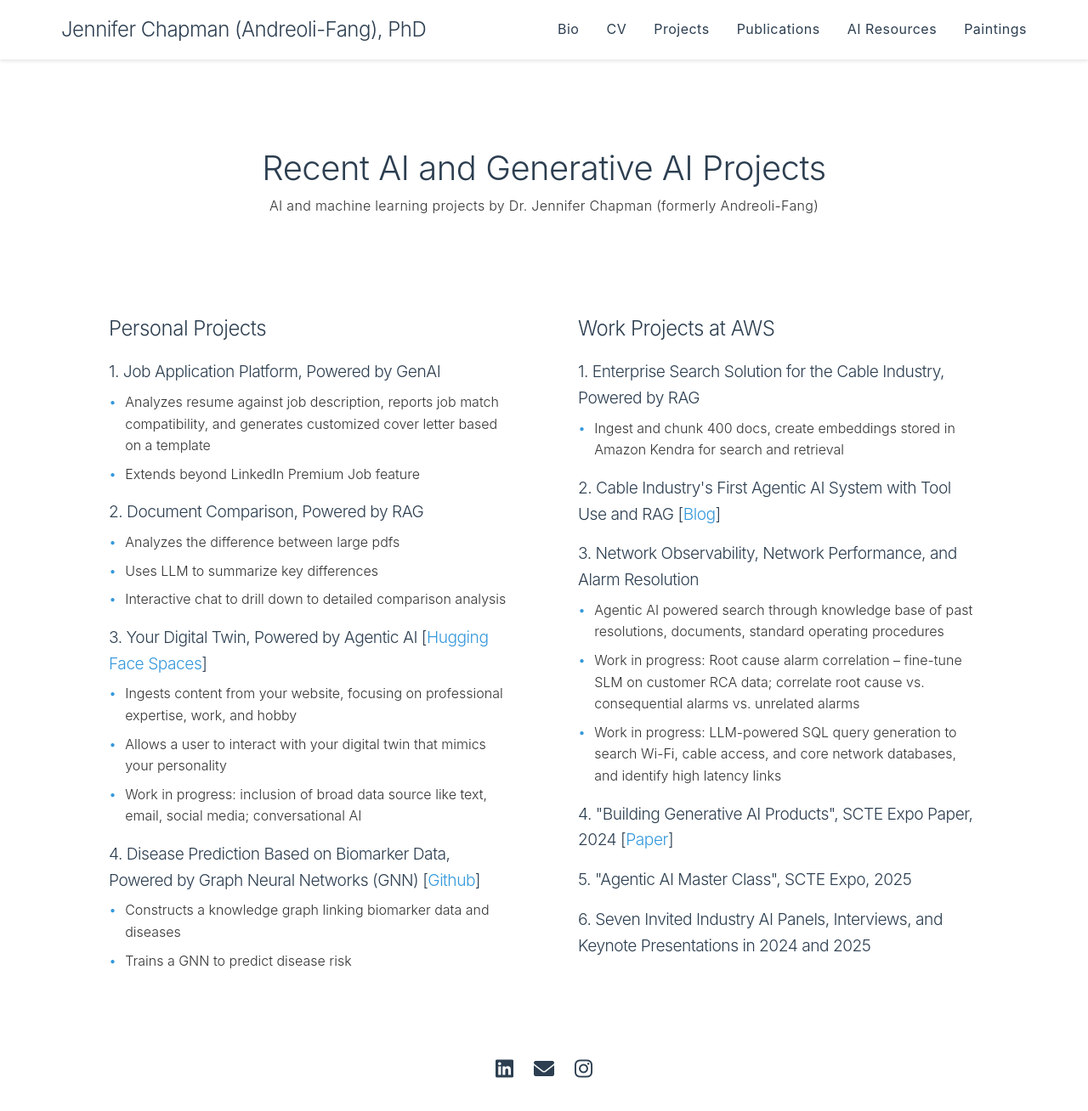
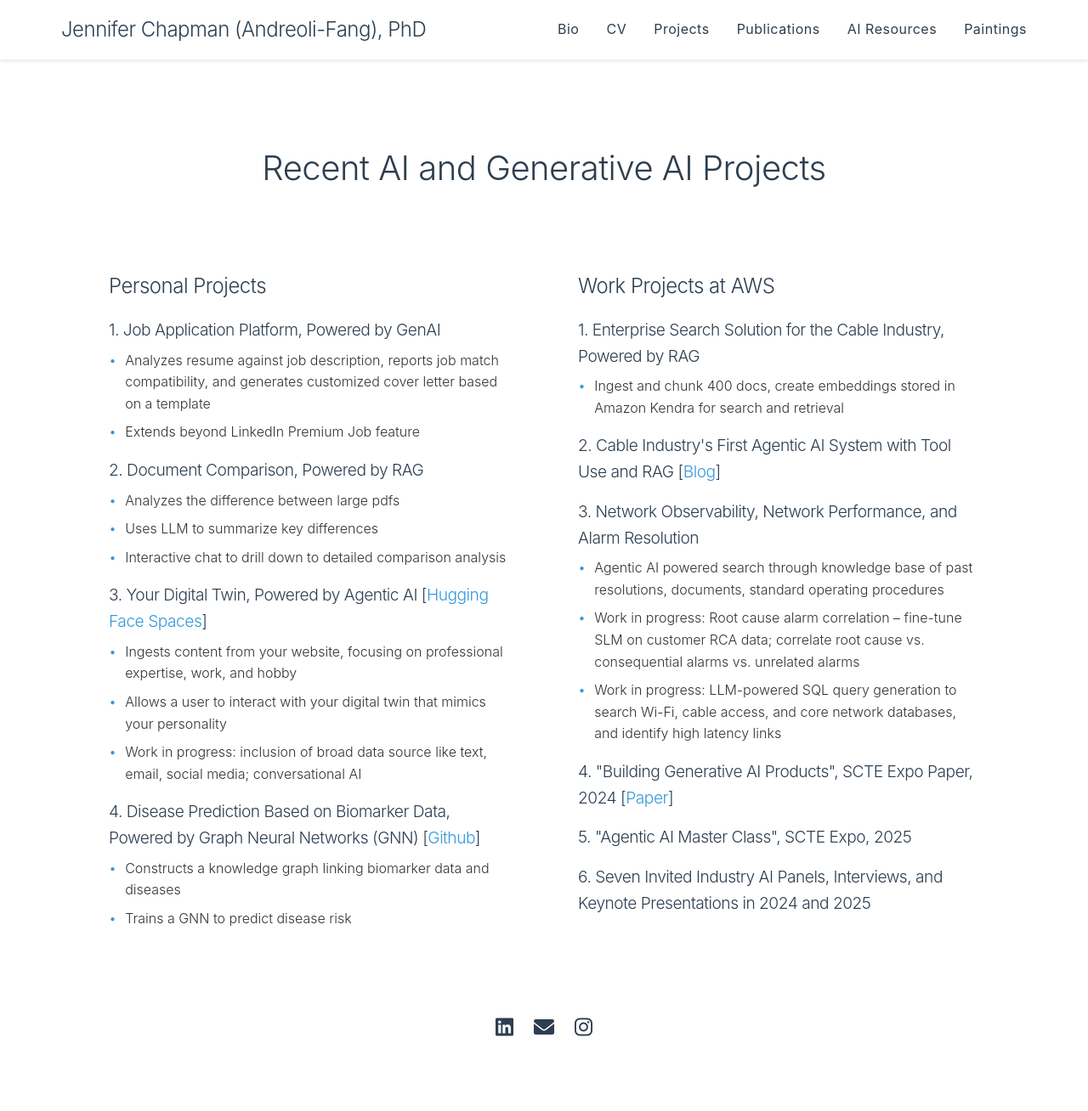
Before and after one commit to nextjen-ai/nextjen-ai.github.io, a Jekyll site: the page built from projects.md, in a window 1280 px wide and 1311 px high. Shown: the top 1308 px of the window at 85% size. Built offline with Jekyll 4.4.1, drawn with Linux system fonts in a browser that asks for light colours.

```diff
--- a/_includes/projects-content.html
+++ b/_includes/projects-content.html
@@ -1,6 +1,5 @@
 <section class="projects-header">
     <h1>Recent AI and Generative AI Projects</h1>
-    <p>AI and machine learning projects by Dr. Jennifer Chapman (formerly Andreoli-Fang)</p>
 </section>
 
 <section class="projects-content">
```
